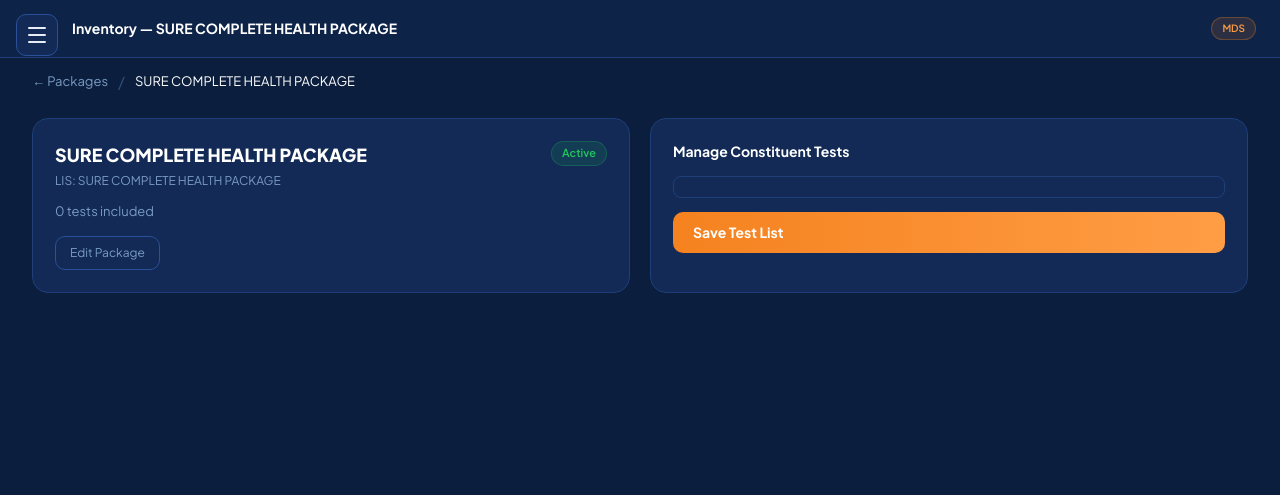
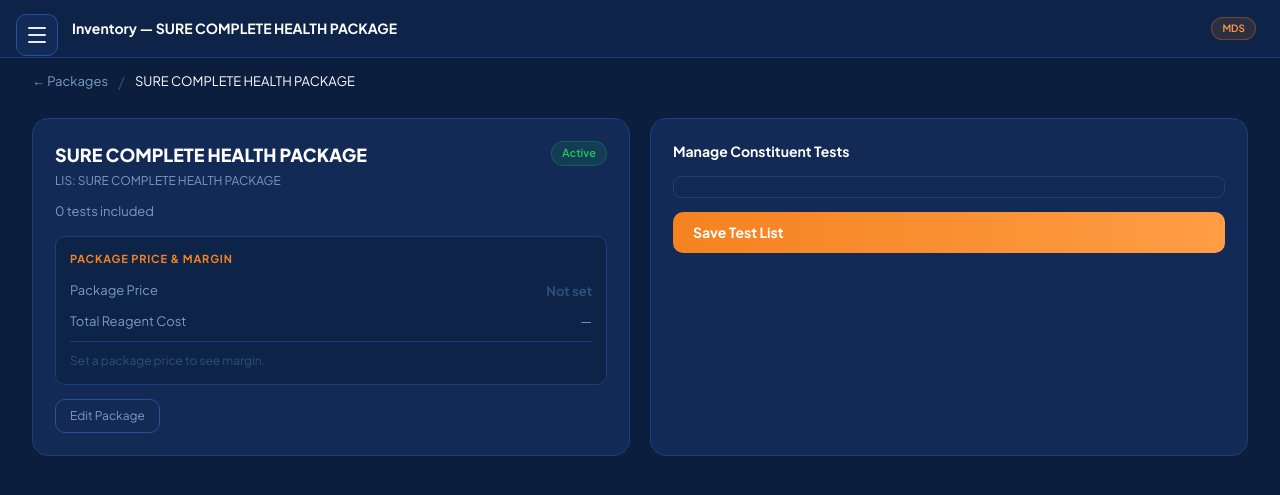
Before and after one commit to surediagnostic-cmd/payment-tracker, a Flask app: page /inventory/packages/1 in a window 1280 px wide. Shown: the top 495 px of the page. Run offline with Flask 3, Linux system fonts and the light colour scheme; a user stored in the database is signed in; data comes from the database, SQL or seed files in the repository; data that the repository does not hold is empty; some libraries are stand-ins or nearby versions.

Commit message:
feat: volume tracking, price audit log, package pricing, low-margin alerts

```diff
--- a/templates/inventory/package_detail.html
+++ b/templates/inventory/package_detail.html
@@ -9,7 +9,7 @@
 </div>
 
 <div style="display:grid; grid-template-columns:1fr 1fr; gap:20px; margin-bottom:20px;">
-  {# Info #}
+  {# Info + Pricing #}
   <div class="card" style="padding:22px;">
     <div style="display:flex; align-items:flex-start; justify-content:space-between; margin-bottom:12px;">
       <div>
@@ -21,6 +21,42 @@
     <div style="color:var(--muted); font-size:13px; margin-bottom:14px;">
       {{ package.tests|length }} test{{ 's' if package.tests|length != 1 }} included
     </div>
+
+    {# Package pricing & margin #}
+    {% set pkg_cost = package.reagent_cost %}
+    {% set pkg_mpct = package.margin_pct %}
+    {% set pkg_mgn  = package.margin %}
+    <div style="background:var(--bg2); border:1px solid var(--border); border-radius:10px; padding:14px; margin-bottom:14px;">
+      <div style="font-size:11px; text-transform:uppercase; letter-spacing:.8px; color:var(--orange); font-weight:700; margin-bottom:12px;">Package Price &amp; Margin</div>
+      <div style="display:grid; gap:10px;">
+        <div style="display:flex; justify-content:space-between; align-items:center;">
+          <span style="color:var(--muted); font-size:13px;">Package Price</span>
+          <span style="font-weight:700; color:var(--white); font-size:15px;">
+            {% if package.price %}₦{{ '{:,.0f}'.format(package.price | float) }}{% else %}<span style="color:var(--dim); font-size:13px;">Not set</span>{% endif %}
+          </span>
+        </div>
+        <div style="display:flex; justify-content:space-between; align-items:center;">
+          <span style="color:var(--muted); font-size:13px;">Total Reagent Cost</span>
+          <span style="color:var(--muted); font-size:13px;">
+            {% if pkg_cost > 0 %}₦{{ '{:,.2f}'.format(pkg_cost) }}{% else %}—{% endif %}
+          </span>
+        </div>
+        {% if pkg_mpct is not none %}
+        <div style="border-top:1px solid var(--border); padding-top:10px; display:flex; justify-content:space-between; align-items:center;">
+          <span style="font-weight:600; font-size:13px; color:var(--white);">Margin</span>
+          <div style="text-align:right;">
+            <span style="font-weight:800; font-size:16px; color:{% if pkg_mpct >= 60 %}var(--green){% elif pkg_mpct >= 30 %}var(--orange){% else %}var(--red){% endif %};">{{ pkg_mpct }}%</span>
+            <span style="color:var(--muted); font-size:12px; margin-left:6px;">₦{{ '{:,.2f}'.format(pkg_mgn) }}</span>
+          </div>
+        </div>
+        {% elif package.price %}
+        <div style="border-top:1px solid var(--border); padding-top:10px; color:var(--muted); font-size:12px;">No reagents mapped on constituent tests — add mappings to compute margin.</div>
+        {% else %}
+        <div style="border-top:1px solid var(--border); padding-top:10px; color:var(--dim); font-size:12px;">Set a package price to see margin.</div>
+        {% endif %}
+      </div>
+    </div>
+
     <button onclick="document.getElementById('editModal').style.display='flex'" class="btn-outline" style="font-size:12px; padding:7px 14px;">Edit Package</button>
   </div>
 
@@ -84,6 +120,12 @@
           <label class="label">LIS Name *</label>
           <input name="labsmart_name" class="inp" value="{{ package.labsmart_name }}" required>
         </div>
+        <div>
+          <label class="label">Package Price (₦) <span style="color:var(--dim); font-weight:400; text-transform:none; letter-spacing:0;">— used to calculate margin</span></label>
+          <input name="price" class="inp" type="number" step="0.01" min="0"
+                 value="{{ '{:.0f}'.format(package.price | float) if package.price else '' }}"
+                 placeholder="e.g. 25000">
+        </div>
       </div>
       <div style="display:flex; gap:10px; margin-top:20px;">
         <button type="submit" class="btn-primary">Save Changes</button>
@@ -92,4 +134,24 @@
     </form>
   </div>
 </div>
+
+{# Price Change History #}
+{% if price_audit %}
+<div class="card" style="padding:22px; margin-top:20px;">
+  <div style="font-size:14px; font-weight:700; color:var(--white); margin-bottom:14px;">Price Change History</div>
+  <table>
+    <thead><tr><th>Date</th><th>Old Price</th><th>New Price</th><th>Changed By</th></tr></thead>
+    <tbody>
+      {% for a in price_audit %}
+      <tr>
+        <td style="font-size:12px; color:var(--muted);">{{ a.changed_at.strftime('%d %b %Y %H:%M') }}</td>
+        <td style="color:var(--muted);">{% if a.old_price is not none %}₦{{ '{:,.0f}'.format(a.old_price) }}{% else %}<span style="color:var(--dim);">—</span>{% endif %}</td>
+        <td style="font-weight:600; color:var(--white);">{% if a.new_price is not none %}₦{{ '{:,.0f}'.format(a.new_price) }}{% else %}<span style="color:var(--dim);">cleared</span>{% endif %}</td>
+        <td style="color:var(--muted); font-size:12px;">{{ a.changer.name if a.changer else '—' }}</td>
+      </tr>
+      {% endfor %}
+    </tbody>
+  </table>
+</div>
+{% endif %}
 {% endblock %}
```
